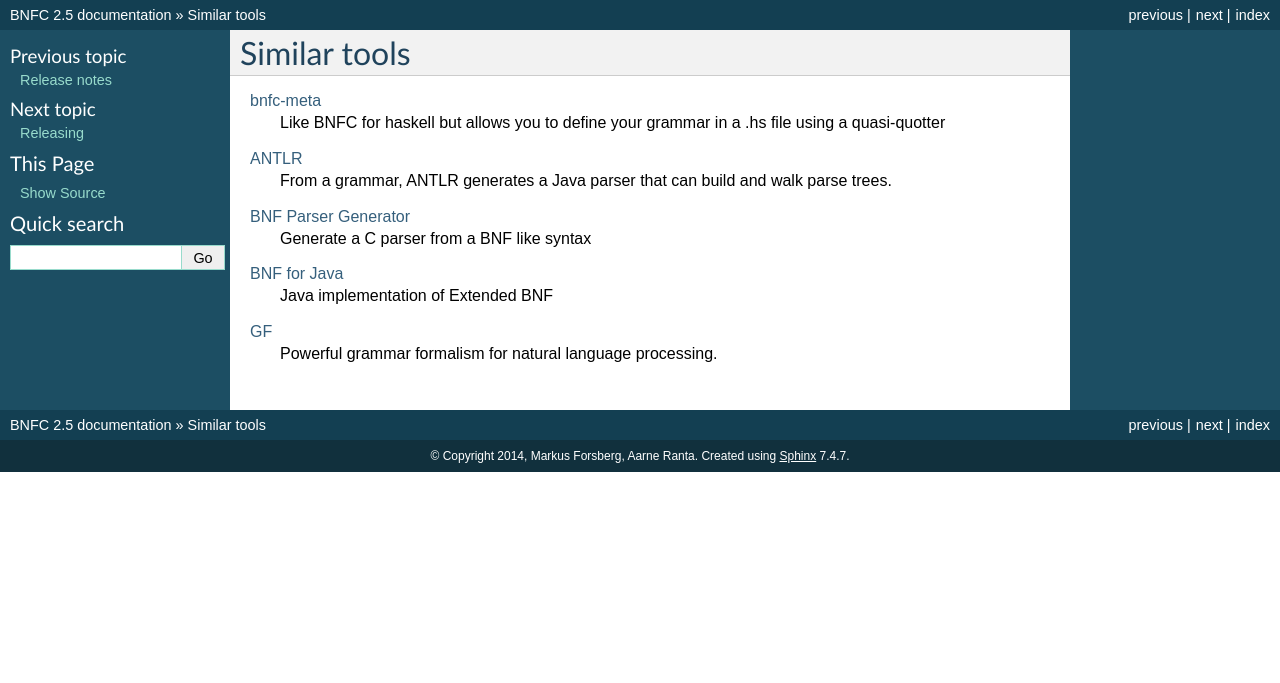
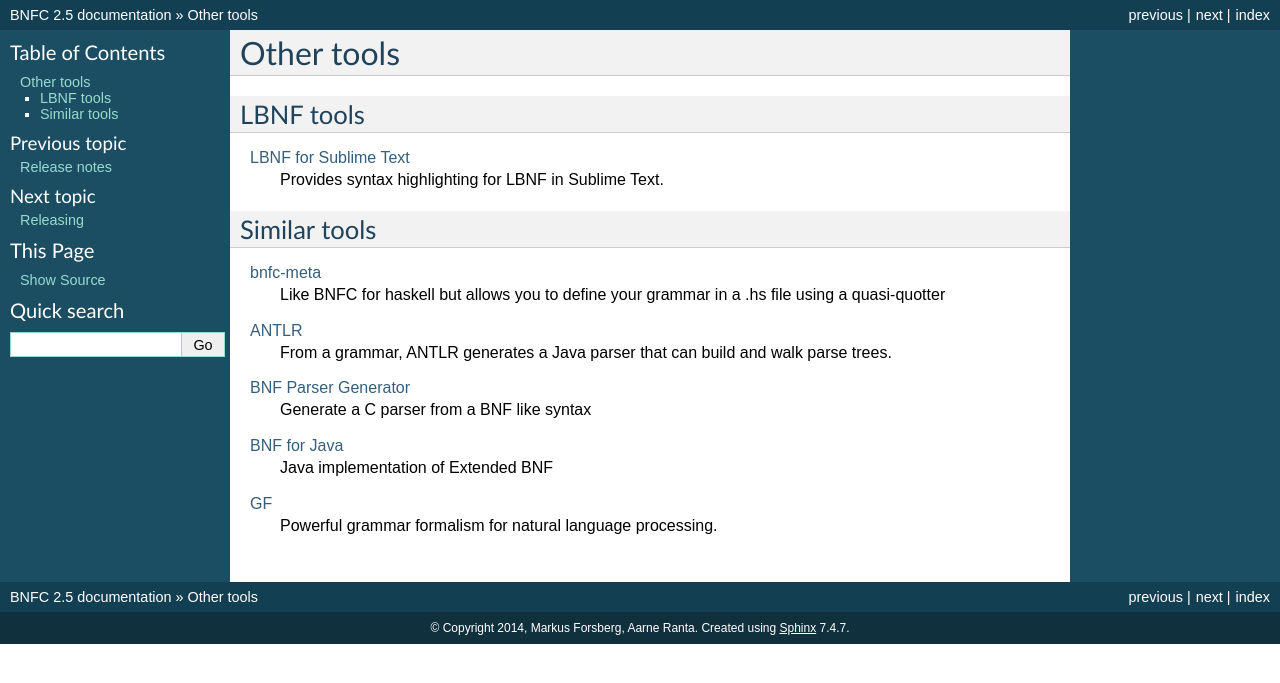
Before and after one commit to BNFC/bnfc, a Sphinx documentation site: the page built from docs/othertools.rst, in a window 1280 px wide. Shown: the top 683 px of the page. Built offline with Sphinx 7.4.7, drawn with Linux system fonts in a browser that asks for light colours; formulas are drawn with MathJax 3.

Commit message:
Add lbnf syntax highlighting for sublime in the docs
Close #190

```diff
--- a/docs/othertools.rst
+++ b/docs/othertools.rst
@@ -1,6 +1,17 @@
 =============
+Other tools
+=============
+
+LBNF tools
+----------
+`LBNF for Sublime Text`_
+  Provides syntax highlighting for LBNF in Sublime Text.
+
+.. _LBNF for Sublime Text: https://github.com/Centril/sublime-lbnf-syntax
+
+
 Similar tools
-=============
+-------------
 
 bnfc-meta_
     Like BNFC for haskell but allows you to define your grammar in a .hs file
```
